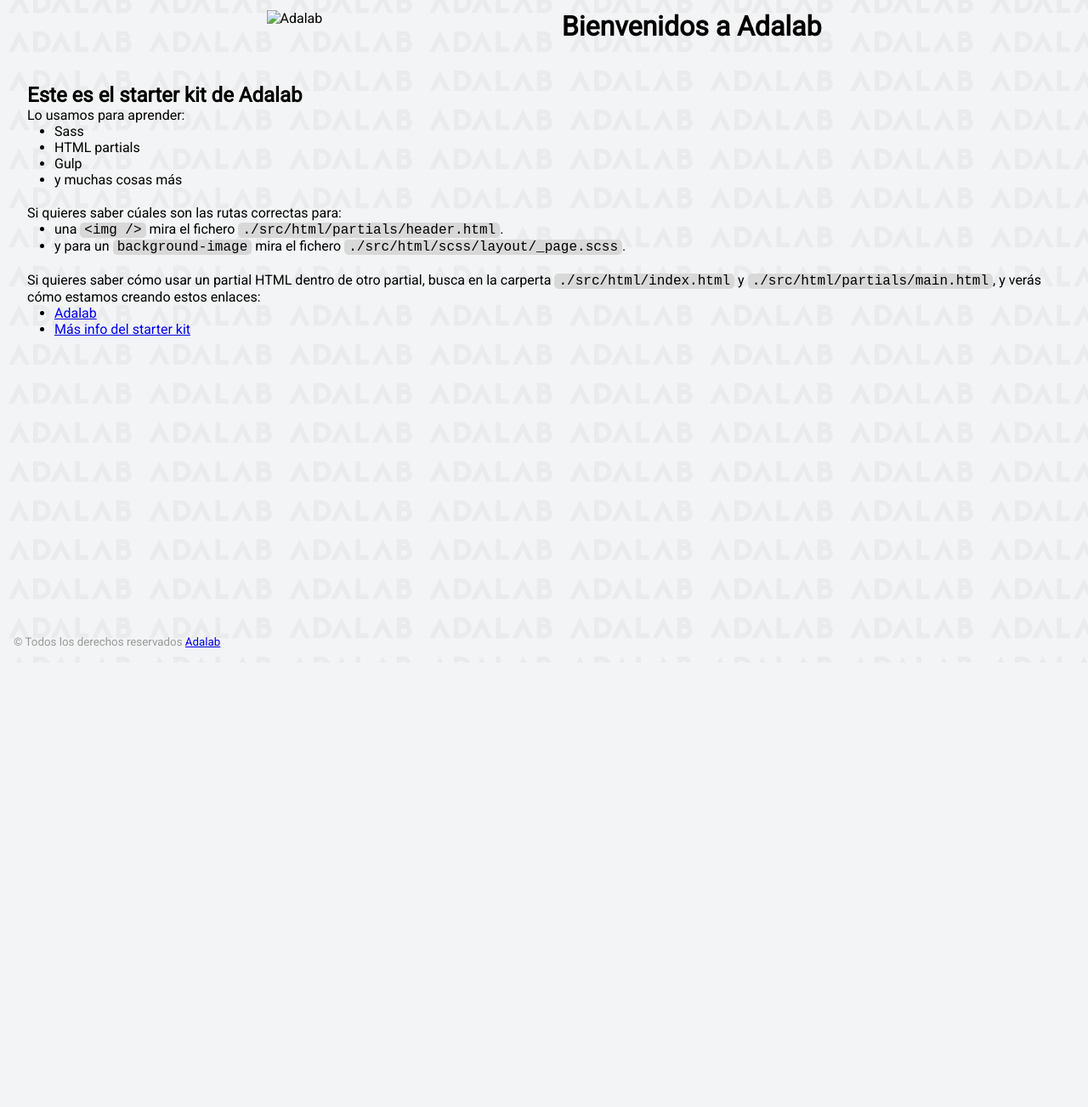
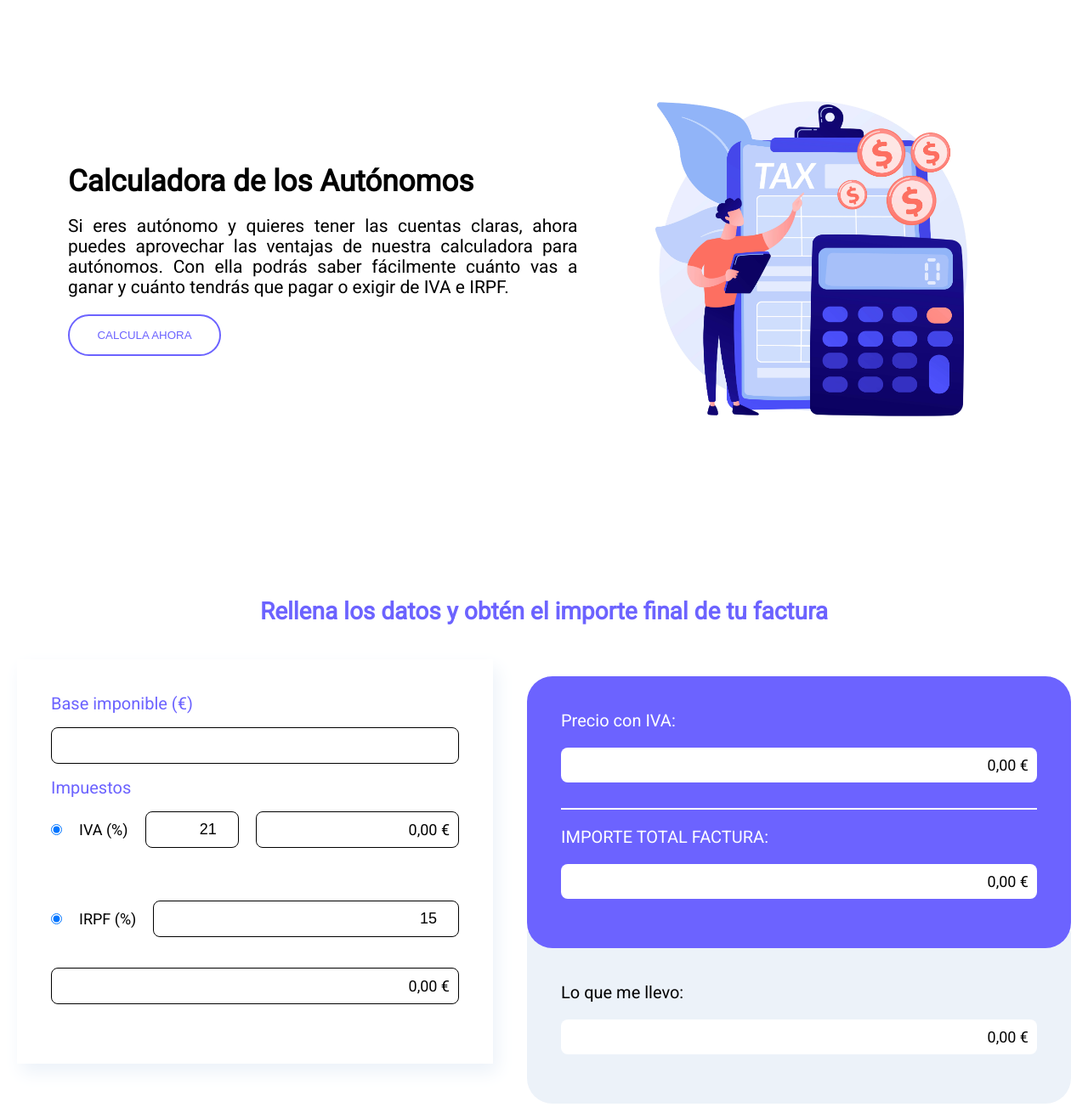
Before and after one commit to lupeMorales/calculadora-autonomos, a website: page docs/index.html in a window 1280 px wide. Shown: the part 20-1323 px from the top of the page at 85% size. Before the commit the page ends 800 px from the top, so only its background shows below. Drawn offline with Linux system fonts and the light colour scheme.

Commit message:
Update docs

```diff
--- a/docs/assets/js/main.js
+++ b/docs/assets/js/main.js
@@ -1 +1 @@
-"use strict";console.log(">> Ready :)");
+"use strict";const taxBase=document.querySelector(".js-tax-base"),iva=document.querySelector(".js-iva"),ivaResult=document.querySelector(".js-iva-result"),irpf=document.querySelector(".js-irpf"),irpfResult=document.querySelector(".js-irpf-result"),price=document.querySelector(".js-price"),totalInvoice=document.querySelector(".js-total"),totalToReceive=document.querySelector(".js-total-to-receive");
--- a/docs/index.html
+++ b/docs/index.html
@@ -3,8 +3,11 @@
   <head>
     <meta charset="UTF-8" />
     <meta name="viewport" content="width=device-width, initial-scale=1" />
-    <title>Adalab Web Starter Kit</title>
-    <link href="https://fonts.googleapis.com/css?family=Roboto&display=swap" rel="stylesheet" />
+    <title>Calculadora de Autonómos</title>
+    <link
+      href="https://fonts.googleapis.com/css?family=Roboto&display=swap"
+      rel="stylesheet"
+    />
     <link rel="stylesheet" href="./assets/css/main.css" />
     <link rel="icon" href="./assets/images/favicon.png" />
   </head>
@@ -12,55 +15,59 @@
   <body>
     <div class="page">
       <header class="page__header">
-        <img src="./assets/images/logo-adalab.png" alt="Adalab">
-        <h1>Bienvenidos a Adalab</h1>
+        <div class="page__header--info">
+          <h1>Calculadora de los Autónomos</h1>
+          <p>Si eres autónomo y quieres tener las cuentas claras, ahora puedes aprovechar las ventajas de nuestra calculadora para autónomos. Con ella podrás saber fácilmente cuánto vas a ganar y cuánto tendrás que pagar o exigir de IVA e IRPF.</p>
+          <a href="#calculator"><button>calcula  ahora</button></a>
+        </div>
+        <div class="page__header--image">
+          <img src="./assets/images/calculate.jpg" alt="calculadora" />
+        </div>
       </header>
 
       <main class="page__main">
-        <h2>Este es el starter kit de Adalab</h2>
-        <p>Lo usamos para aprender:</p>
-        <ul class="main__list">
-          <li>Sass</li>
-          <li>HTML partials</li>
-          <li>Gulp</li>
-          <li>y muchas cosas más</li>
-        </ul>
-        <p>Si quieres saber cúales son las rutas correctas para:</p>
-        <ul class="main__list">
-          <li>
-            una <code class="code">&lt;img /&gt;</code> mira el fichero
-            <code class="code">./src/html/partials/header.html</code>.
-          </li>
-          <li>
-            y para un <code class="code">background-image</code> mira el fichero
-            <code class="code">./src/html/scss/layout/_page.scss</code>.
-          </li>
-        </ul>
-        <p>
-          Si quieres saber cómo usar un partial HTML dentro de otro partial, busca en la carperta
-          <code class="code">./src/html/index.html</code> y
-          <code class="code">./src/html/partials/main.html</code>, y verás cómo estamos creando estos
-          enlaces:
-        </p>
-        <ul class="main__list">
-          <li>
-            <a class="link__adalab" href="https://adalab.es">Adalab</a>
+        <h2 class="title">
+          Rellena los datos y obtén el importe final de tu factura
+        </h2>
+        <div class="calculator" id="calculator">
+          <section class="calculator__data">
+            <form class="form">
+              <fieldset class="form__fieldset">
+                <legend class="form__title">Base imponible (€)</legend>
+                <input type="text" id="tax-base" class="js-tax-base" />
+              </fieldset>
 
-          </li>
-          <li>
-            <a class="" href="./more-info.html">Más info del starter kit</a>
-
-          </li>
-        </ul>
+              <fieldset class="form__fieldset">
+                <legend class="form__title">Impuestos</legend>
+                <div class="form__fieldset--section">
+                  <input type="radio" id="iva" checked="checked" />
+                  <label for="iva">IVA (%)</label>
+                  <input type="number" value="21" max="21" min="0" class="js-iva" />
+                  <p class="form__result js-iva-result">0,00 €</p>
+                </div>
+                <div class="form__fieldset--section">
+                  <input type="radio" id="irpf" checked="checked" />
+                  <label for="irpf">IRPF (%)</label>
+                  <input type="number" value="15" class="js-irpf" />
+                  <p class="form__result js-irpf-result">0,00 €</p>
+                </div>
+              </fieldset>
+            </form>
+          </section>
+          <div>
+            <section class="calculator__result">
+              <p class="calculator__result--title">Precio con IVA:</p>
+              <p class="calculator__result--total js-price">0,00 €</p>
+              <p class="calculator__result--title">IMPORTE TOTAL FACTURA:</p>
+              <p class="calculator__result--total js-total">0,00 €</p>
+            </section>
+            <section class="calculator__final">
+              <p class="calculator__final--title">Lo que me llevo:</p>
+              <p class="calculator__result--total js-total-to-receive">0,00 €</p>
+            </section>
+          </div>
+        </div>
       </main>
-
-      <footer class="page__footer">
-        <small>
-          &copy; Todos los derechos reservados
-          <a class="link__adalab" href="https://adalab.es">Adalab</a>
-
-        </small>
-      </footer>
 
     </div>
     <script src="./assets/js/main.js"></script>
```
Also changed, not shown: docs/assets/css/main.css (+1 -1 lines), docs/assets/images/WhiteLogo.png (added), docs/assets/images/desktopView.png (added), docs/assets/images/mobileView.png (added).
